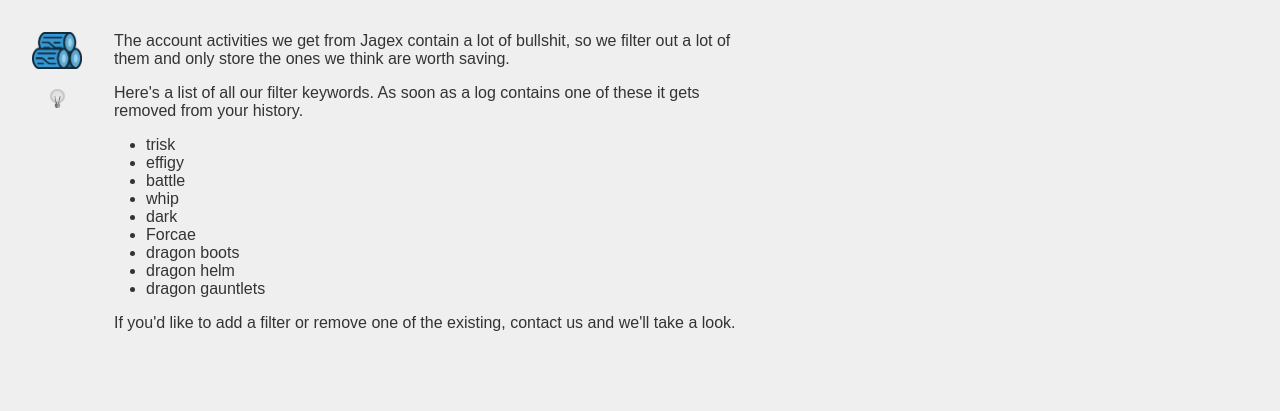
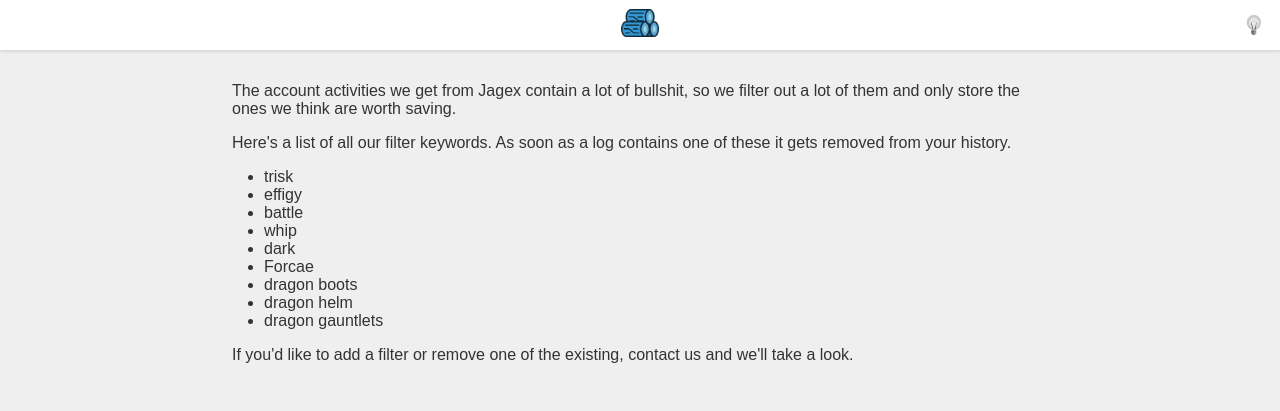
Before and after one commit to Californ1a/runelogs, a PHP site: template templates/filter.twig in a window 1280 px wide. Shown: the top 411 px of the page. Run offline with PHP 8.4, Linux system fonts and the light colour scheme; the template is opened without the code that fills it, so the values that code supplies are empty; some libraries are stand-ins or nearby versions.

Commit message:
felt cute might delete later idk

```diff
--- a/public/css/style.css
+++ b/public/css/style.css
@@ -12,8 +12,6 @@ body {
     background-color: #efefef;
     color: #333;
     font-size: 100%;
-    padding: 2rem;
-    display: flex;
 }
 
 /* Basics */
@@ -48,33 +46,47 @@ code {
 /* Layout */
 
 .header {
-    position: fixed;
+    height: 50px;
+    background-color: #fff;
     display: flex;
-    flex-direction: column;
-    align-items: center;
+    box-shadow: 0 2px 3px rgba(10,10,10,.1);
+    padding: .55rem;
+
 }
 
-header img {
-    max-width: 50px;
-    margin-bottom: 1rem;
+.logo-container {
+    height: 100%;
+    flex: 1;
+    display: flex;
+    justify-content: center;
+}
+
+.header img {
+    max-height: 1.75rem;
 }
 
 main {
     position: relative;
+    max-width: 55rem;
+    margin: 0 auto;
     display: flex;
-    flex-direction: column;
-    margin-left: calc(50px + 2rem);
+    flex-direction: row;
+    padding: 2rem;
+
 }
 
 .text {
-    width: 30rem;
-}
-
-.home {
-    flex-direction: row;
+    width: 100%;
 }
 
 /* Home input */
+
+.home {
+   display: flex;
+   align-items: center;
+   justify-content: center;
+   height: calc(100vh - 50px);
+}
 
 .prefix {
 
@@ -99,18 +111,19 @@ main {
 /* Search */
 
 .search {
-    height: 1rem;
-    margin-bottom: 1rem;
+    width: 20rem;
+    height: 100%;
 }
 
 .search form {
     display: flex;
+    height: 100%;
 }
 
 .search form input[type="text"] {
     border: none;
-    height: 1rem;
-    background-color: #efefef;
+
+    background-color: #fff;
     flex: 1;
 }
 
@@ -285,12 +291,22 @@ main {
 
 /* Nightmode */
 
+.toggle-container {
+    width: 20rem;
+    height: 100%;
+    display: flex;
+    justify-content: flex-end;
+    align-items: center;
+}
+
 .night-mode-toggle {
+    display: block;
     width: 1.2rem;
     height: 1.2rem;
     background: url('../img/bulb.jpg');
     background-size: cover;
     filter: grayscale(100%);
+    margin-right: .5rem;
 }
 
 .night {
@@ -409,7 +417,7 @@ main {
 }
 
 @media screen and (min-width: 60rem) {
-    .text, .logs, .results {
+    .content {
         width: 40rem;
     }
 }
--- a/public/js/script.js
+++ b/public/js/script.js
@@ -1,6 +1,6 @@
 var data, dataObj;
 var xhr = new XMLHttpRequest();
-var main = document.querySelector('main');
+var content = document.querySelector('.content');
 var log_container = document.getElementsByClassName('logs')[0];
 
 let rsn = window.location.href.split("/")[3];
@@ -58,7 +58,7 @@ function display_logs(logs){
     notification.appendChild(notificationTitle);
     notification.appendChild(notificationText);
 
-    main.insertBefore(notification, log_container);
+    content.insertBefore(notification, log_container);
   }
 
 };
@@ -126,6 +126,11 @@ function load_date(date){
   }
 }
 
+var home_input = document.querySelector('.home-input');
+if(home_input){
+  home_input.focus();
+}
+
 if (window.innerWidth < 500) {
   var mobile_grid = document.querySelector('.grid-container');
   var today = document.querySelector('.today');
@@ -133,6 +138,3 @@ if (window.innerWidth < 500) {
   let column = Math.ceil(today_index / 7);
   mobile_grid.scrollLeft = (column * 22) - (mobile_grid.offsetWidth / 2 );
 }
-
-var home_input = document.querySelector('.home-input');
-home_input.focus();
--- a/src/controller.php
+++ b/src/controller.php
@@ -165,7 +165,7 @@ function get_statistics() : object
 function get_newest_logs()
 {
     $db = new PDO('sqlite:'.__DIR__ .'/../data/db.sqlite');
-    $sql = "SELECT * FROM logs INNER JOIN users ON users.us_id = logs.lg_us_id GROUP BY users.us_name ORDER BY logs.lg_ts DESC LIMIT 100;";
+    $sql = "SELECT * FROM logs INNER JOIN users ON users.us_id = logs.lg_us_id GROUP BY users.us_name ORDER BY logs.lg_ts DESC LIMIT 250;";
     $result = $db->query($sql)->fetchAll(PDO::FETCH_OBJ);
 
     $db = null;
--- a/src/routes.php
+++ b/src/routes.php
@@ -105,7 +105,6 @@ $app->map(['GET','POST'], '/[{player}]', function ($request, $response, $args) {
 
         if ($request->isPost()) {
             $post = (object)$request->getParams();
-            var_dump($post);
             if (isset($post->player)) {
                 $player_name = norm($post->player);
                 return $response->withRedirect('/'.$player_name);
@@ -113,10 +112,13 @@ $app->map(['GET','POST'], '/[{player}]', function ($request, $response, $args) {
         }
 
         $args['latest'] = get_newest_logs();
-
+        /*
         if (!empty($_COOKIE['player'])) {
             $args['player'] = $_COOKIE['player'];
         }
+        */
+        $args['headliners'] = ["drop", "pet", "level", "milestone"];
+
 
         return $this->view->fetch('index.twig', $args);
     }
--- a/templates/common/header.twig
+++ b/templates/common/header.twig
@@ -21,6 +21,20 @@
 </head>
 <body>
 	<header class="header">
-		<a href="/"><img src="/img/icon.png" alt="The Runelogs logo"/></a>
-    <a class="night-mode-toggle" href="" title="Toggle between night and day mode"></a>
+
+    <section class='search'>
+      {% if player is defined %}
+      <form action="/{{ player }}" method="post">
+          <input type="text" name="search" aria-label="search" placeholder="Search..." value="{{ (search is defined) ? search : '' }}" />
+          <input type="submit" aria-label="search-submit" value="" />
+      </form>
+      {% endif %}
+    </section>
+
+		<div class="logo-container">
+      <a href="/"><img src="/img/icon.png" alt="The Runelogs logo"/></a>
+    </div>
+    <div class="toggle-container">
+      <a class="night-mode-toggle" href="" title="Toggle between night and day mode"></a>
+    </div>
 	</header>
--- a/templates/index.twig
+++ b/templates/index.twig
@@ -2,7 +2,8 @@
     <main class='home'>
 
         <section class='text'>
-            <p>Runelogs is a basic archive site where Runescape players can keep a permanent history of their account activity.</p>
+            <h1>Never miss a {{ headliners[random(headliners | keys)] }}.</h1>
+            <p>Runelogs is a free, easy-to-use archive site where Runescape players can keep a permanent history of their account activity.</p>
             <p>We save all of your events and make it simple to search them by date or keyword.</p>
             <p>To get started, enter a player name:</p>
             <form action="/" method="post" class='home-form'><code class="prefix">https://runelo.gs/</code><input type="text" class="home-input" name="player" value="{{ (player is defined ) ? player : '' }}" /><input type="submit" class="home-input-submit" value="»"/></form>
@@ -11,6 +12,9 @@
 
         {% if latest is defined and latest is not empty %}
 
+        <section class='text'>
+
+        </section>
         <aside class='demo'>
             <ul class="logs">
                 {% for log in latest %}
```
Also changed, not shown: other parts of public/css/style.css (+24 -37 lines), templates/profile.twig (+41 -59 lines).
